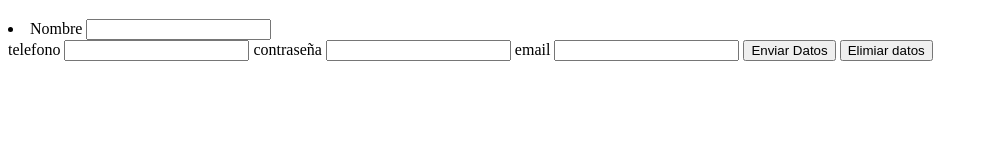
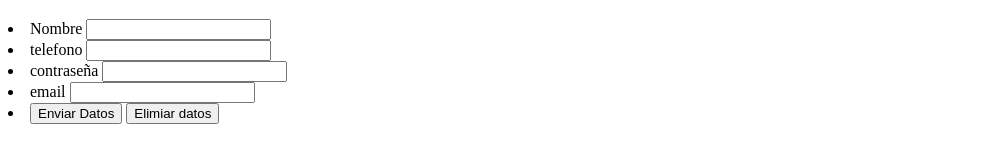
Before and after one commit to tomaslago27/mi-primer-repositorio, a plain HTML site: page pages/contacto.html in a window 1280 px wide. Shown: the part 546-708 px from the top of the page, without its empty margins (0-988 px from the left). Drawn offline with Linux system fonts and the light colour scheme.

Commit message:
finalizando el html

```diff
--- a/pages/contacto.html
+++ b/pages/contacto.html
@@ -42,18 +42,22 @@
         <input type="texto">
     </li>
 
-
+     <li>
         <label for="telefono">telefono</label>
         <input type="number" name="telefono" id="telefono">
-
+    </li>
+    <li>
         <label for="password">contraseña</label>
         <input type="password" name="password" id="password">
-
+    </li>
+    <li>
         <label for="email">email</label>
         <input type="email" name="email" id="email">
-
+    </li>
+    <li>
         <input type="submit" value="Enviar Datos">
         <input type="reset" value="Elimiar datos">
+    </li>
     </form>
 
     </div>
```
Also changed, not shown: pages/nosotros1.html (+1 -0 lines), pages/sucursales.html (+1 -0 lines).
